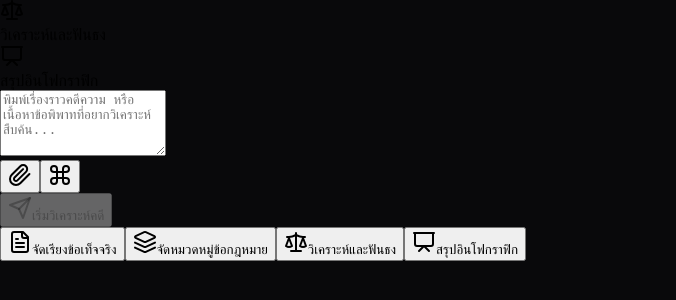
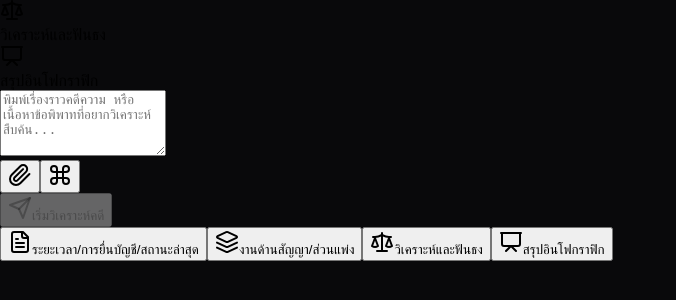
Before and after one commit to TK-ai-labtest/legal-ai-assist, a Next.js app: page / in a window 1280 px wide. Shown: the part 236-536 px from the top of the page, without its empty margins (0-676 px from the left). Built offline with nearby package versions, Linux system fonts and the light colour scheme.

Commit message:
Update page.tsx

```diff
--- a/app/page.tsx
+++ b/app/page.tsx
@@ -173,32 +173,32 @@ export default function App() {
     const commandSuggestions = [
         {
             icon: <FileText className="w-4 h-4 text-emerald-400" />,
-            label: "จัดเรียงข้อเท็จจริง (Fact Extractor)",
-            description: "สกัดสาระสำคัญและประเด็นแห่งคดีที่กระจัดกระจาย",
-            prefix: "/fact",
+            label: "ระยะเวลา/การยื่นบัญชี/สถานะล่าสุด",
+            description: "ตรวจสอบกรอบเวลา กำหนดส่ง และสถานะความคืบหน้า",
+            prefix: "/timeline",
             color: "from-emerald-500/20 to-teal-500/5 border-emerald-500/20 text-emerald-400",
             stepIndex: 1
         },
         {
             icon: <Layers className="w-4 h-4 text-amber-400" />,
-            label: "จัดหมวดหมู่ข้อกฎหมาย (Legal Categorizer)",
-            description: "คัดแยกฐานความผิด มาตรากฎหมาย และคลังฎีกาอ้างอิง",
-            prefix: "/category",
+            label: "งานด้านสัญญา/ส่วนแพ่ง",
+            description: "วิเคราะห์ข้อสัญญา ทรัพย์สิน และความรับผิดทางละเมิด",
+            prefix: "/contract",
             color: "from-amber-500/20 to-orange-500/5 border-amber-500/20 text-amber-400",
             stepIndex: 2
         },
         {
             icon: <Scale className="w-4 h-4 text-violet-400" />,
-            label: "วิเคราะห์และฟันธง (Reasoning Engine)",
-            description: "วินิจฉัยปรับบทกฎหมายและประเมินธงคำตอบเชิงลึก",
+            label: "วิเคราะห์และฟันธง",
+            description: "วินิจฉัยปรับบทกฎหมายและประเมินแนวทางคำตัดสิน",
             prefix: "/reason",
             color: "from-violet-500/20 to-fuchsia-500/5 border-violet-500/20 text-violet-400",
             stepIndex: 3
         },
         {
             icon: <Presentation className="w-4 h-4 text-cyan-400" />,
-            label: "สรุปอินโฟกราฟิก (Infographic Summary)",
-            description: "ย่อยสรุปคดีความและระดับความมั่นใจใน 1 หน้าแดชบอร์ด",
+            label: "สรุปอินโฟกราฟิก (Summary Dashboard)",
+            description: "ย่อยสรุปภาพรวมคดีความและระดับความมั่นใจในหน้าเดียว",
             prefix: "/summary",
             color: "from-cyan-500/20 to-blue-500/5 border-cyan-500/20 text-cyan-400",
             stepIndex: 4
```
